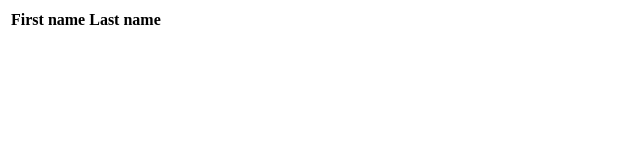
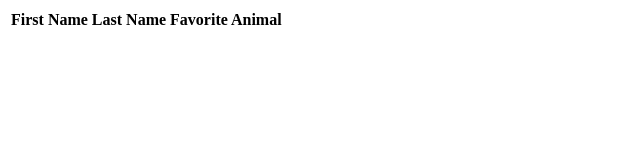
Before and after one commit to lfontana/table-exercise, a plain HTML site: page favorites.html in a window 1280 px wide. Shown: the whole page, without its empty margins (0-640 px from the left). Drawn offline with Linux system fonts and the light colour scheme.

Commit message:
Added row of table headers

```diff
--- a/favorites.html
+++ b/favorites.html
@@ -9,8 +9,9 @@
   <table>
   	<thead>
   		<tr>
-  			<th>First name</th>
-    		<th>Last name</th>
+  			<th>First Name</th>
+    		<th>Last Name</th>
+    		<th>Favorite Animal</th>
   		</tr>
   	</thead>
   	<tr>
```
